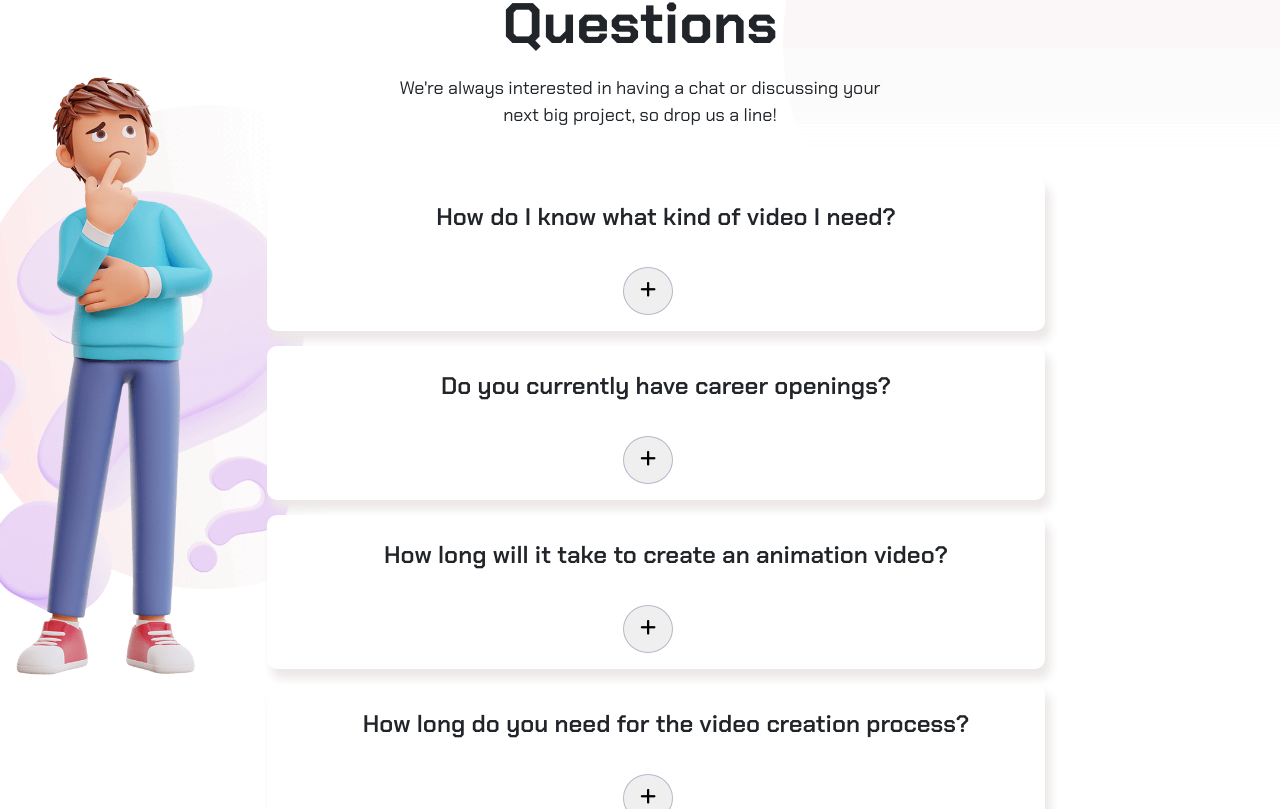
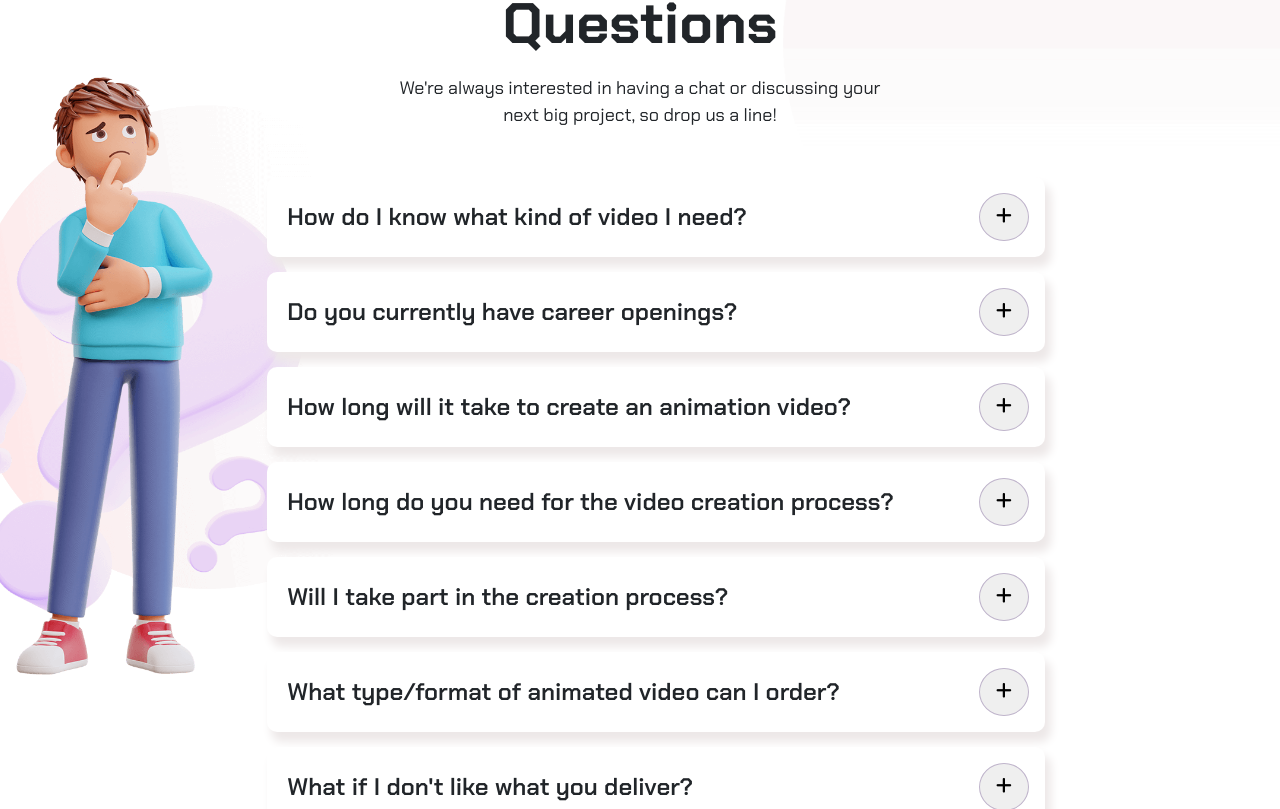
Before and after one commit to alessandro-barate/proj-html-vuejs, a Vue app: page /contact in a window 1280 px wide. Shown: the part 1991-2800 px from the top of the page. Built offline with nearby package versions, Linux system fonts and the light colour scheme.

Commit message:
[UPD] Faq appearance/disappearance logic done

```diff
--- a/src/pages/AppContactPage.vue
+++ b/src/pages/AppContactPage.vue
@@ -262,17 +262,20 @@ export default {
               <img src="../../public/img/footer/left-man.png" alt="" />
             </div>
             <ul class="faq-ul-list">
-              <li class="justify-content-between mx-auto" v-for="(faq, index) in faqs" :key="faq.id">
+              <li class="mx-auto" v-for="(faq, index) in faqs" :key="faq.id">
+                <div class="d-flex justify-content-between">
                   <p class="question">{{ faq.question }}</p>
                   <p class="d-inline-flex me-3">
-                  <button @click="show = index" class="border-plus-btn mt-3" type="button">
+                    <button v-show="show !== index" @click="show = index" class="border-plus-btn mt-3" type="button">
                       <i class="fas fa-plus"></i>
                     </button>
+                    <button v-show="show === index" @click="show = null" class="border-plus-btn mt-3" type="button">
+                      <i class="fas fa-minus"></i>
+                    </button>
                   </p>
-                <div>
+                </div>
                 <div>
                   <p class="p-4" v-show="show === index">{{ faq.answer }}</p>
-                  </div>
                 </div>
               </li>
             </ul>
```
Lines whose indentation alone changed are shown as unchanged.
